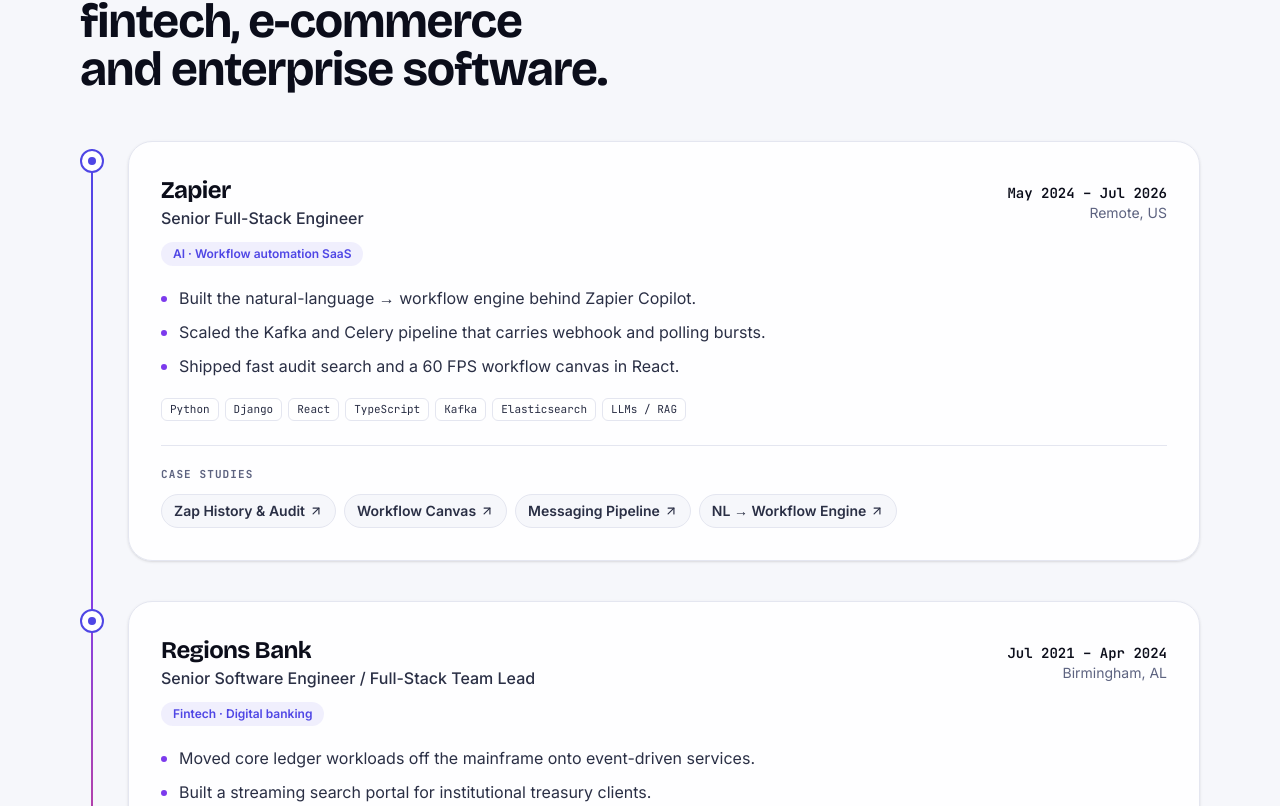
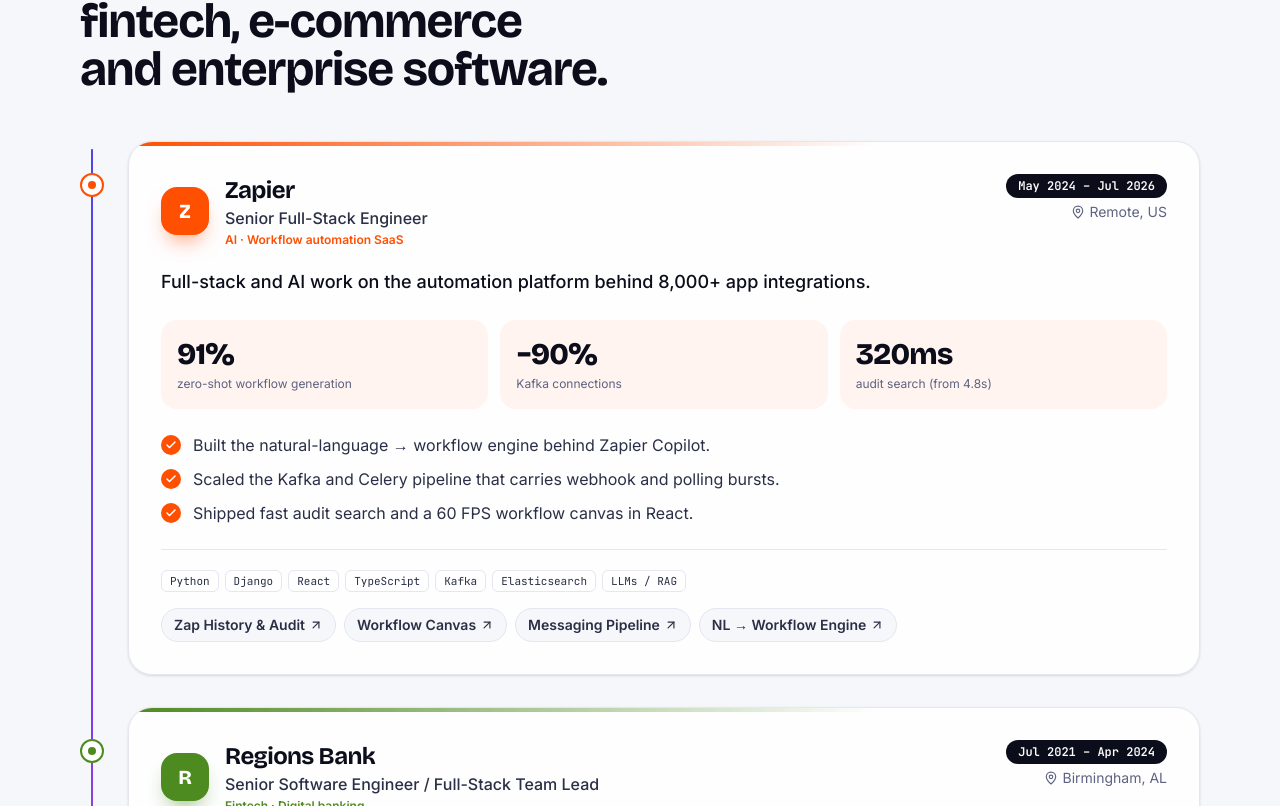
Before and after one commit to Apollo0229/portfolio, a Next.js app: page / in a window 1280 px wide. Shown: the part 4654-5460 px from the top of the page. Built offline with nearby package versions, Linux system fonts and the light colour scheme.

Commit message:
feat(experience): redesign job cards around headline metrics
Company mark, period pill and domain in the header; count-up metric tiles
tinted with the company accent; check-marked highlights; stack chips and
case-study links in a single footer row.

```diff
--- a/src/components/sections/experience.tsx
+++ b/src/components/sections/experience.tsx
@@ -3,9 +3,10 @@
 import Link from "next/link";
 import { useRef } from "react";
 import { motion, useScroll, useSpring } from "motion/react";
-import { ArrowUpRight } from "lucide-react";
-import { experience } from "@/data/profile";
+import { ArrowUpRight, Check, MapPin } from "lucide-react";
+import { experience, type Experience } from "@/data/profile";
 import { projects } from "@/data/projects";
+import { CountUp } from "../effects/count-up";
 import { Reveal } from "../effects/reveal";
 import { Chip } from "../ui";
 
@@ -22,69 +23,120 @@ export function ExperienceTimeline() {
         style={{ scaleY }}
         className="absolute top-2 bottom-2 left-[7px] w-0.5 origin-top rounded bg-linear-to-b from-brand via-brand-2 to-brand-3 sm:left-[11px]"
       />
-      <ol className="relative space-y-10 pl-8 sm:pl-12">
-        {experience.map((job, i) => {
-          const work = projects.filter((p) => p.company === job.company);
-          return (
+      <ol className="relative space-y-8 pl-8 sm:pl-12">
+        {experience.map((job, i) => (
           <li key={job.company} className="relative">
             <span
               aria-hidden
-                className="absolute top-2 -left-8 grid size-4 place-items-center rounded-full border-2 border-brand bg-white sm:-left-12 sm:size-6"
+              className="absolute top-8 -left-8 grid size-4 place-items-center rounded-full border-2 bg-white sm:-left-12 sm:size-6"
+              style={{ borderColor: job.accent }}
             >
-                <span className="size-1.5 rounded-full bg-brand sm:size-2" />
+              <span className="size-1.5 rounded-full sm:size-2" style={{ background: job.accent }} />
             </span>
             <Reveal delay={i * 0.05}>
-                <article className="rounded-3xl border border-line bg-white/90 p-6 shadow-sm transition hover:shadow-lg sm:p-8">
-                  <header className="flex flex-wrap items-baseline justify-between gap-x-6 gap-y-1">
+              <JobCard job={job} />
+            </Reveal>
+          </li>
+        ))}
+      </ol>
+    </div>
+  );
+}
+
+function JobCard({ job }: { job: Experience }) {
+  const work = projects.filter((p) => p.company === job.company);
+
+  return (
+    <article className="group relative overflow-hidden rounded-3xl border border-line bg-white/90 p-6 shadow-sm transition hover:-translate-y-0.5 hover:shadow-xl sm:p-8">
+      <div
+        aria-hidden
+        className="absolute inset-x-0 top-0 h-1"
+        style={{ background: `linear-gradient(90deg, ${job.accent}, transparent 70%)` }}
+      />
+
+      <header className="flex flex-wrap items-start justify-between gap-4">
+        <div className="flex items-center gap-4">
+          <span
+            aria-hidden
+            className="grid size-12 shrink-0 place-items-center rounded-2xl font-display text-xl font-extrabold text-white shadow-lg"
+            style={{ background: job.accent, boxShadow: `0 12px 24px -12px ${job.accent}` }}
+          >
+            {job.company[0]}
+          </span>
           <div>
             <h3 className="font-display text-2xl font-bold tracking-tight">{job.company}</h3>
             <p className="font-medium text-ink-soft">{job.role}</p>
+            <p className="mt-0.5 text-xs font-semibold" style={{ color: job.accent }}>
+              {job.domain}
+            </p>
           </div>
-                    <div className="text-sm text-muted sm:text-right">
-                      <p className="font-mono font-semibold text-ink">{job.period}</p>
-                      <p>{job.location}</p>
+        </div>
+        <div className="flex flex-col gap-1 text-sm sm:items-end">
+          <span className="rounded-full bg-ink px-3 py-1 font-mono text-xs font-semibold text-white">{job.period}</span>
+          <span className="inline-flex items-center gap-1 text-muted">
+            <MapPin className="size-3.5" />
+            {job.location}
+          </span>
         </div>
       </header>
-                  <p className="mt-3 inline-block rounded-full bg-brand/8 px-3 py-1 text-xs font-semibold text-brand">
-                    {job.domain}
-                  </p>
-                  <ul className="mt-5 space-y-2.5">
+
+      <p className="mt-5 text-lg font-medium text-pretty text-ink">{job.summary}</p>
+
+      <dl className="mt-6 grid grid-cols-3 gap-2 sm:gap-3">
+        {job.metrics.map((m) => (
+          <div
+            key={m.label}
+            className="flex flex-col-reverse justify-end rounded-2xl p-3 sm:p-4"
+            style={{ background: `color-mix(in oklab, ${job.accent} 7%, white)` }}
+          >
+            <dt className="mt-1 text-[11px] leading-snug text-muted sm:text-xs">{m.label}</dt>
+            <dd>
+              <CountUp
+                value={m.value}
+                className="block font-display text-lg font-extrabold tracking-tight whitespace-nowrap sm:text-3xl"
+              />
+            </dd>
+          </div>
+        ))}
+      </dl>
+
+      <ul className="mt-6 space-y-2.5">
         {job.highlights.map((h) => (
           <li key={h} className="flex gap-3 text-pretty text-ink-soft">
-                        <span aria-hidden className="mt-2.5 size-1.5 shrink-0 rounded-full bg-brand-2" />
+            <span
+              aria-hidden
+              className="mt-0.5 grid size-5 shrink-0 place-items-center rounded-full text-white"
+              style={{ background: job.accent }}
+            >
+              <Check className="size-3" strokeWidth={3} />
+            </span>
             {h}
           </li>
         ))}
       </ul>
-                  <div className="mt-5 flex flex-wrap gap-1.5">
+
+      <div className="mt-6 flex flex-wrap items-center justify-between gap-4 border-t border-line pt-5">
+        <div className="flex flex-wrap gap-1.5">
           {job.stack.map((s) => (
             <Chip key={s}>{s}</Chip>
           ))}
         </div>
         {work.length > 0 && (
-                    <div className="mt-6 border-t border-line pt-5">
-                      <p className="font-mono text-[11px] font-bold tracking-widest text-muted uppercase">Case studies</p>
-                      <ul className="mt-3 flex flex-wrap gap-2">
+          <ul className="flex flex-wrap gap-2" aria-label={`${job.company} case studies`}>
             {work.map((p) => (
               <li key={p.slug}>
                 <Link
                   href={`/projects/${p.slug}/`}
-                              className="group inline-flex items-center gap-1 rounded-full border border-line bg-canvas px-3 py-1.5 text-sm font-semibold text-ink-soft transition hover:border-ink hover:bg-ink hover:text-white"
+                  className="group/link inline-flex items-center gap-1 rounded-full border border-line bg-canvas px-3 py-1.5 text-sm font-semibold text-ink-soft transition hover:border-ink hover:bg-ink hover:text-white"
                 >
                   {p.short}
-                              <ArrowUpRight className="size-3.5 transition-transform group-hover:translate-x-0.5 group-hover:-translate-y-0.5" />
+                  <ArrowUpRight className="size-3.5 transition-transform group-hover/link:translate-x-0.5 group-hover/link:-translate-y-0.5" />
                 </Link>
               </li>
             ))}
           </ul>
+        )}
       </div>
-                  )}
     </article>
-              </Reveal>
-            </li>
-          );
-        })}
-      </ol>
-    </div>
   );
 }
```
Lines whose indentation alone changed are shown as unchanged.
